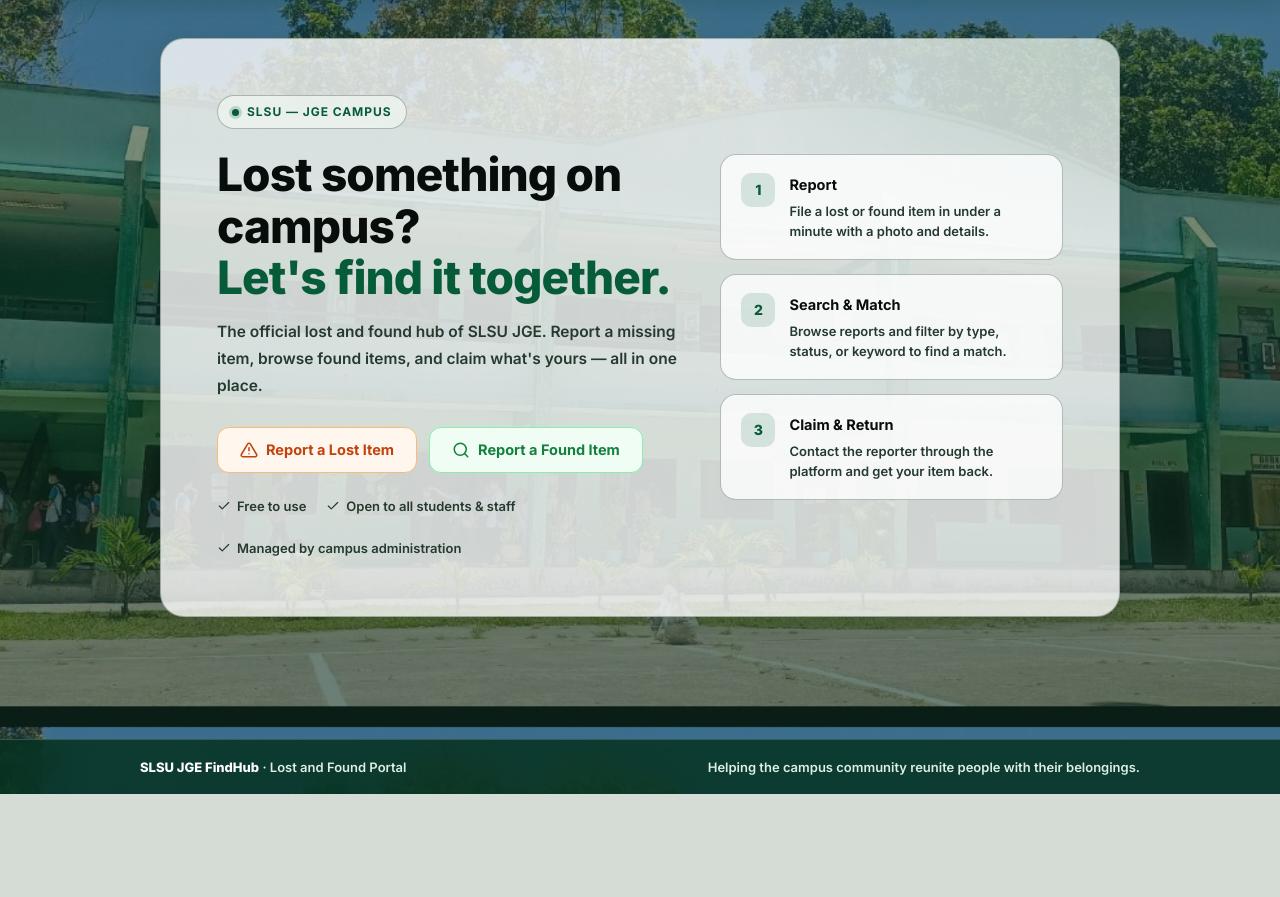
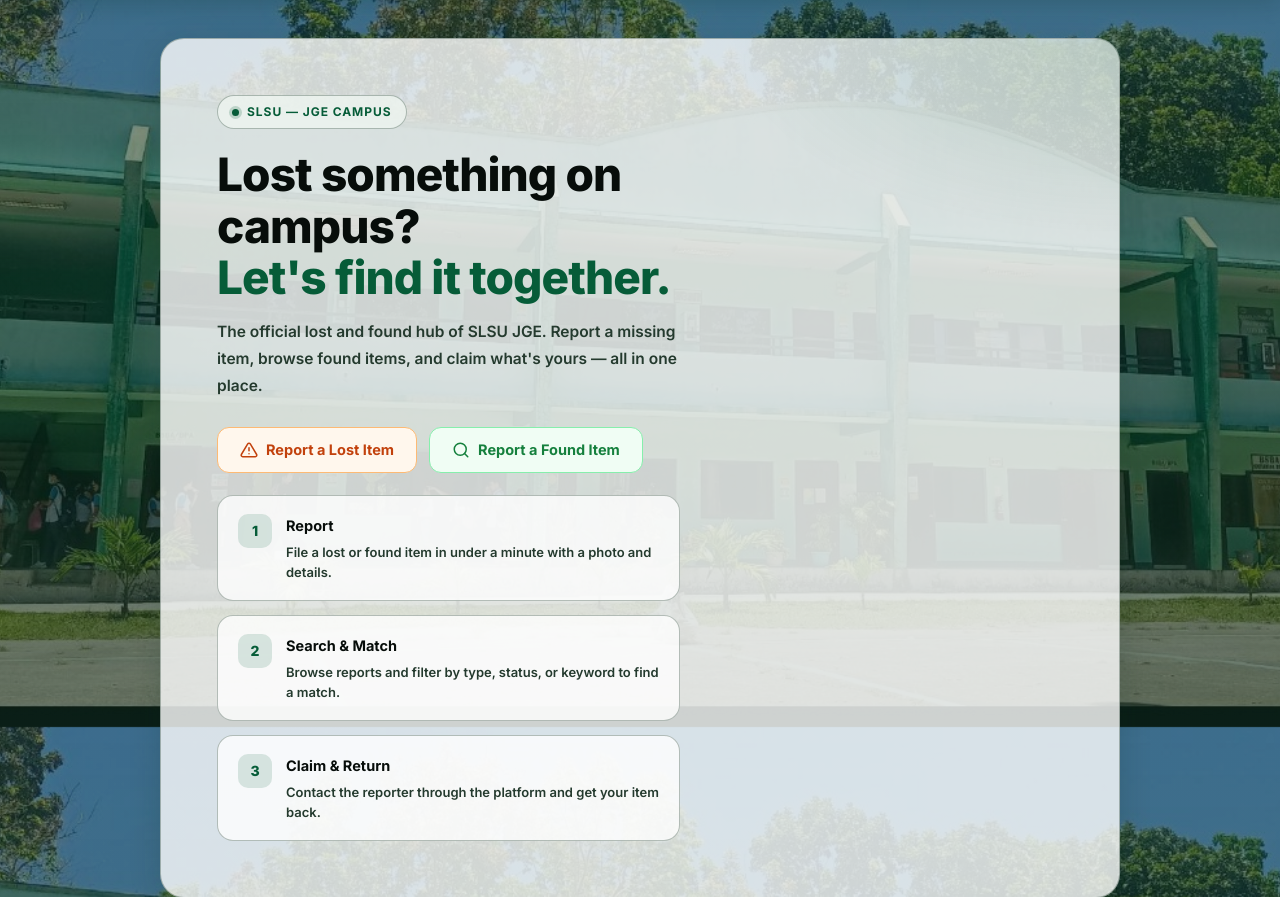
Before and after one commit to miahvillanueva28-spec/SLSU-JGE-FINDHUB., a Flask app: page / in a window 1280 px wide. Shown: the part 73-970 px from the top of the page. Before the commit the page ends 867 px from the top, so only its background shows below. Run offline with Flask 3, Linux system fonts and the light colour scheme; data that the repository does not hold is empty; some libraries are stand-ins or nearby versions.

Commit message:
Update home.html

```diff
--- a/templates/home.html
+++ b/templates/home.html
@@ -551,23 +551,6 @@
           Report a Found Item
         </a>
       </div>
-
-      <div class="fh-hero__meta">
-        <span>
-          <svg class="fh-icon fh-icon--sm" viewBox="0 0 24 24" aria-hidden="true"><path d="M20 6 9 17l-5-5"/></svg>
-          Free to use
-        </span>
-        <span>
-          <svg class="fh-icon fh-icon--sm" viewBox="0 0 24 24" aria-hidden="true"><path d="M20 6 9 17l-5-5"/></svg>
-          Open to all students &amp; staff
-        </span>
-        <span>
-          <svg class="fh-icon fh-icon--sm" viewBox="0 0 24 24" aria-hidden="true"><path d="M20 6 9 17l-5-5"/></svg>
-          Managed by campus administration
-        </span>
-      </div>
-    </div>
-
     <div class="fh-hero__visual" aria-hidden="true">
       <div class="fh-step">
         <span class="fh-step__num">1</span>
```
